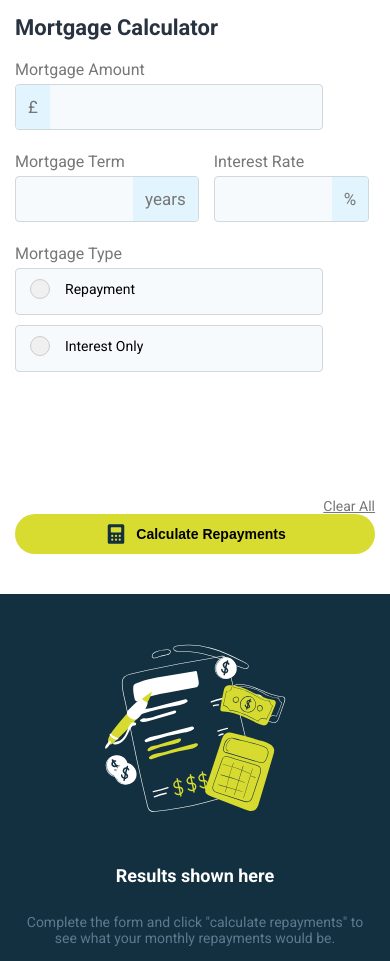
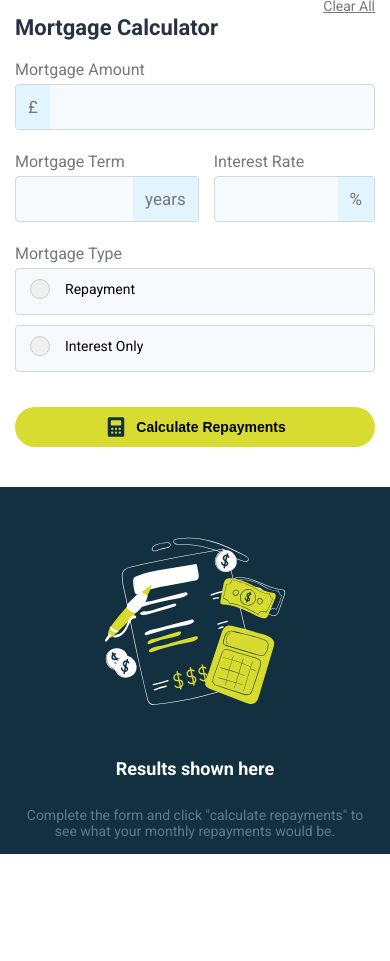
Before and after one commit to DCodeartisan/mortgage-repayment-calculator-frontend-mentor, a plain HTML site: page index.html in a window 390 px wide. After the commit the page ends 854 px from the top, so only its background shows below. Drawn offline with Linux system fonts and the light colour scheme.

Commit message:
first commit

```diff
--- a/style.css
+++ b/style.css
@@ -342,9 +342,6 @@
   .container {
     width: 100%;
   }
-  a {
-  padding-top: 500px !important;
-  }
   .form {
     padding: 20px;
   }
```
